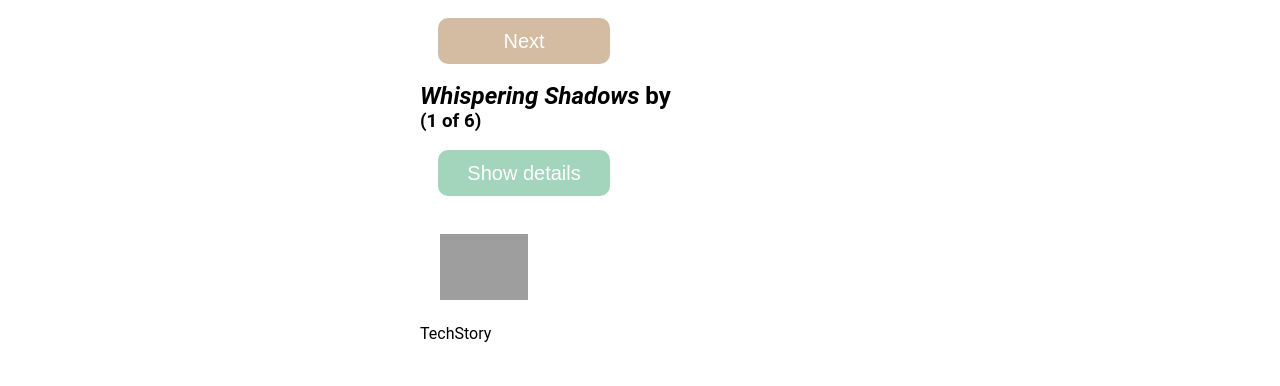
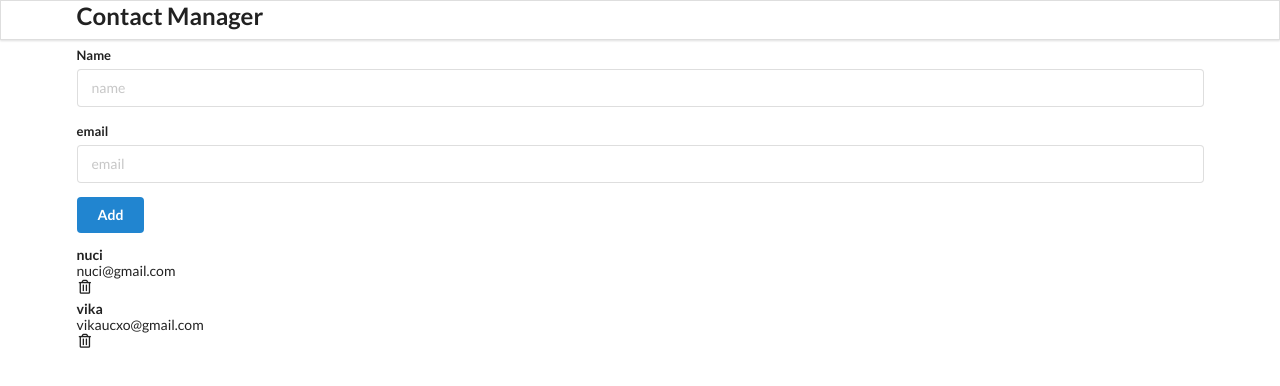
Before and after one commit to nucikk/various, a React (Vite) app: page / in a window 1280 px wide. Shown: the top 386 px of the page. Built offline with nearby package versions, Linux system fonts and the light colour scheme; grey boxes are pictures that could not be loaded.

Commit message:
add contact information retrieval using props and map method

```diff
--- a/index.html
+++ b/index.html
@@ -4,7 +4,8 @@
     <meta charset="UTF-8" />
     <link rel="icon" type="image/svg+xml" href="/vite.svg" />
     <meta name="viewport" content="width=device-width, initial-scale=1.0" />
-    <title>Vite + React</title>
+    <link rel="stylesheet" href="https://cdnjs.cloudflare.com/ajax/libs/semantic-ui/2.5.0/semantic.min.css" integrity="sha512-KXol4x3sVoO+8ZsWPFI/r5KBVB/ssCGB5tsv2nVOKwLg33wTFP3fmnXa47FdSVIshVTgsYk/1734xSk9aFIa4A==" crossorigin="anonymous" referrerpolicy="no-referrer" />
+    <title>CanvasRendering</title>
   </head>
   <body>
     <div id="root"></div>
--- a/src/App.jsx
+++ b/src/App.jsx
@@ -1,16 +1,35 @@
-import './App.css'
-import GalleryHome from './Gallery/GalleryHome'
-import TechStory from './tailwind/TechStory'
+import "./App.css";
+import AddContact from "./Contact-app/components/AddContact";
+import ContactList from "./Contact-app/components/ContactList";
+import Header from "./Contact-app/components/Header";
+
+// import GalleryHome from './Gallery/GalleryHome'
+// import TechStory from './tailwind/TechStory'
 
 function App() {
-
+  const contacts = [
+    {
+      id: "1",
+      name: 'nuci',
+      email: 'nuci@gmail.com'
+    },
+    {
+      id: "2",
+      name: 'vika',
+      email: 'vikaucxo@gmail.com'
+    },
+  ]
   return (
     <>
-      <GalleryHome />
-      <TechStory/>
-
+      {/* <GalleryHome />
+      <TechStory/> */}
+      <div className="ui container">
+        <Header />
+        <AddContact />
+        <ContactList contacts={contacts} />
+      </div>
     </>
-  )
+  );
 }
 
-export default App
+export default App;
--- a/src/Contact-app/components/AddContact.jsx
+++ b/src/Contact-app/components/AddContact.jsx
@@ -0,0 +1,23 @@
+import React from "react"
+class AddContact extends React.Component {
+    render() {
+        return (
+            <div className="ui main">
+                <h2>Add Contact</h2>
+                <form action="" className="ui form">
+                    <div className="field">
+                        <label htmlFor="Name">Name</label>
+                        <input type="text" name="name" placeholder="name"/>
+                    </div>
+                    <div className="field">
+                        <label htmlFor="Name">email</label>
+                        <input type="text" name="email" placeholder="email"/>
+                    </div>
+                        <button className="ui button blue">Add</button>
+                </form>
+            </div>
+        )
+    }
+}
+
+export default AddContact
--- a/src/Contact-app/components/ContactList.jsx
+++ b/src/Contact-app/components/ContactList.jsx
@@ -0,0 +1,27 @@
+
+
+const ContactList = (props) => {
+    console.log(props)
+    const renderContactList = props.contacts.map((contact) =>   {
+        return (
+            <>
+            <div className="item">
+              <div className="content">
+                <div className="header">
+                    {contact.name}
+                </div>
+                <div>{contact.email}</div>
+                <i className="trash alternate outline icon"></i>
+              </div>
+            </div>
+            </>
+        )
+    })
+  return (
+    <div className="ui called list">
+        {renderContactList}
+    </div>
+  )
+}
+
+export default ContactList
--- /dev/null
+++ b/src/Contact-app/components/Header.jsx
@@ -0,0 +1,15 @@
+
+
+const Header = () => {
+  return (
+    <div className="ui fixed menu">
+        <div className="ui container center">
+            <h2>Contact Manager</h2>
+
+        </div>
+
+    </div>
+  )
+}
+
+export default Header
--- a/src/index.css
+++ b/src/index.css
@@ -1,4 +1,4 @@
-:root {
+/* :root {
   font-family: "Roboto", sans-serif;
   font-synthesis: none;
   box-sizing: border-box;
@@ -72,4 +72,4 @@
   border: none;
   background-color: transparent;
   padding: 5px;
-}
+} */
```
